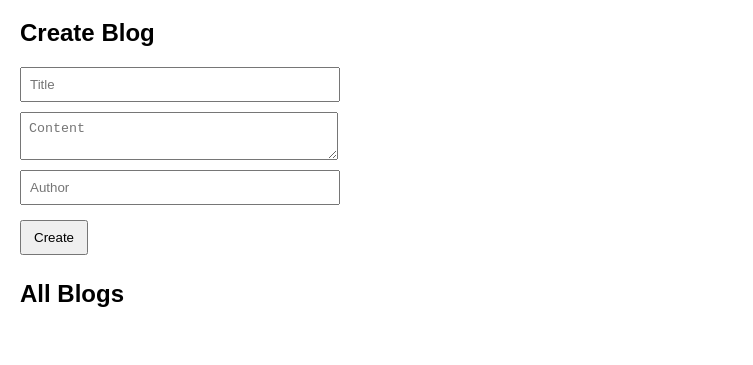
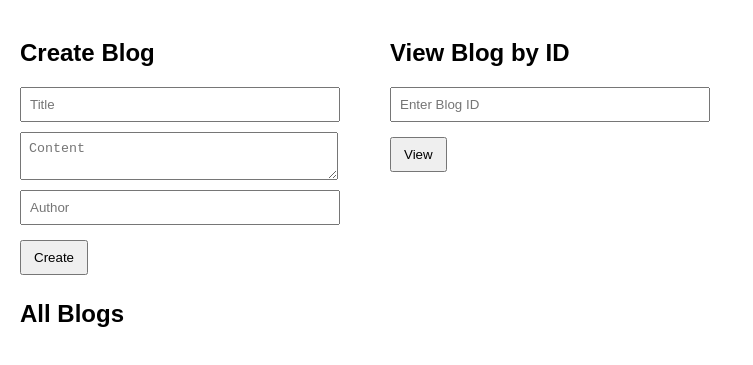
Before and after one commit to Syed-Shabok/blog-backend, a website: page public/index.html in a window 1280 px wide. Shown: the part 61-426 px from the top of the page, without its empty margins (0-753 px from the left). Drawn offline with Linux system fonts and the light colour scheme; no server answers.

Commit message:
Fixed Id update issue
Also added a new view blog method

```diff
--- a/public/index.html
+++ b/public/index.html
@@ -2,22 +2,35 @@
 <html lang="en">
 <head>
   <meta charset="UTF-8">
-  <title>Document</title>
+  <title>Blog Manager</title>
   <link rel="stylesheet" href="style.css">
 </head>
 <body>
   <h1>Blog Manager</h1>
 
-  <h2>Create Blog</h2>
-  <input id="title" placeholder="Title">
-  <textarea id="content" placeholder="Content"></textarea>
-  <input id="author" placeholder="Author">
-  <button onclick="createBlog()">Create</button>
+  <div style="display:flex; gap:50px;">
+    <!-- Create Blog Section -->
+    <div>
+      <h2>Create Blog</h2>
+      <input id="title" placeholder="Title">
+      <textarea id="content" placeholder="Content"></textarea>
+      <input id="author" placeholder="Author">
+      <button onclick="createBlog()">Create</button>
+    </div>
 
+    <!-- View Blog by Id Secrtion -->
+    <div>
+      <h2>View Blog by ID</h2>
+      <input id="blogId" type="number" placeholder="Enter Blog ID">
+      <button onclick="getBlogById()">View</button>
+      <div id="singleBlog"></div>
+    </div>
+  </div>
+
+  <!-- Section to show all blogs -->
   <h2>All Blogs</h2>
   <div id="blogs"></div>
 
   <script src="script.js"></script>
-
 </body>
 </html>
--- a/public/script.js
+++ b/public/script.js
@@ -18,12 +18,12 @@ async function loadBlogs() {
     blogs.forEach(blog => {
       blogsDiv.innerHTML += `
         <div class="blog" id="blog-${blog.id}">
+            <small>ID: ${blog.id}</small>
             <h3>${blog.title}</h3>
             <p>${blog.content}</p>
             <small>By ${blog.author}</small><br>
             <button onclick="showEditForm(${blog.id})">Edit</button>
             <button onclick="deleteBlog(${blog.id})">Delete</button>
-            <button onclick="getBlog(${blog.id})">View</button>
 
             <div id="edit-form-${blog.id}" style="display:none; margin-top:10px;">
               <input id="edit-title-${blog.id}" value="${blog.title}" />
@@ -85,17 +85,17 @@ async function deleteBlog(id) {
   }
 }
 
-// Show edit form
+// Shows the edit form
 function showEditForm(id) {
   document.getElementById(`edit-form-${id}`).style.display = "block";
 }
 
-// Hide edit form
+// Hides the edit form
 function hideEditForm(id) {
   document.getElementById(`edit-form-${id}`).style.display = "none";
 }
 
-// Updates blogs
+// Updates a blog
 async function updateBlog(id) {
   let title = document.getElementById(`edit-title-${id}`).value;
   let content = document.getElementById(`edit-content-${id}`).value;
@@ -120,16 +120,27 @@ async function updateBlog(id) {
   }
 }
 
-// Shows a single blog
-async function getBlog(id) {
+// Shows a single blog by its ID
+async function getBlogById() {
+  let id = document.getElementById("blogId").value;
+  if (!id) {
+    alert("Please enter a blog ID!");
+    return;
+  }
+
+  try {
     let res = await fetch(`${API}/${id}`);
     let data = await res.json();
 
     if (data.blog) {
-        alert(`Title: ${data.blog.title}\nContent: ${data.blog.content}\nAuthor: ${data.blog.author}`);
+      alert(`Title: ${data.blog.title}\nContent: ${data.blog.content}\nAuthor: ${data.blog.author}`);
     } else {
-        alert("Blog not found");
+      alert(data.message || "No such Blog found!");
     }
+  } catch (err) {
+    console.error("Error fetching blog:", err);
+    alert("Error fetching blog");
+  }
 }
 
 // Load blogs at startup
```
Also changed, not shown: controllers/blogController.js (+14 -8 lines).
